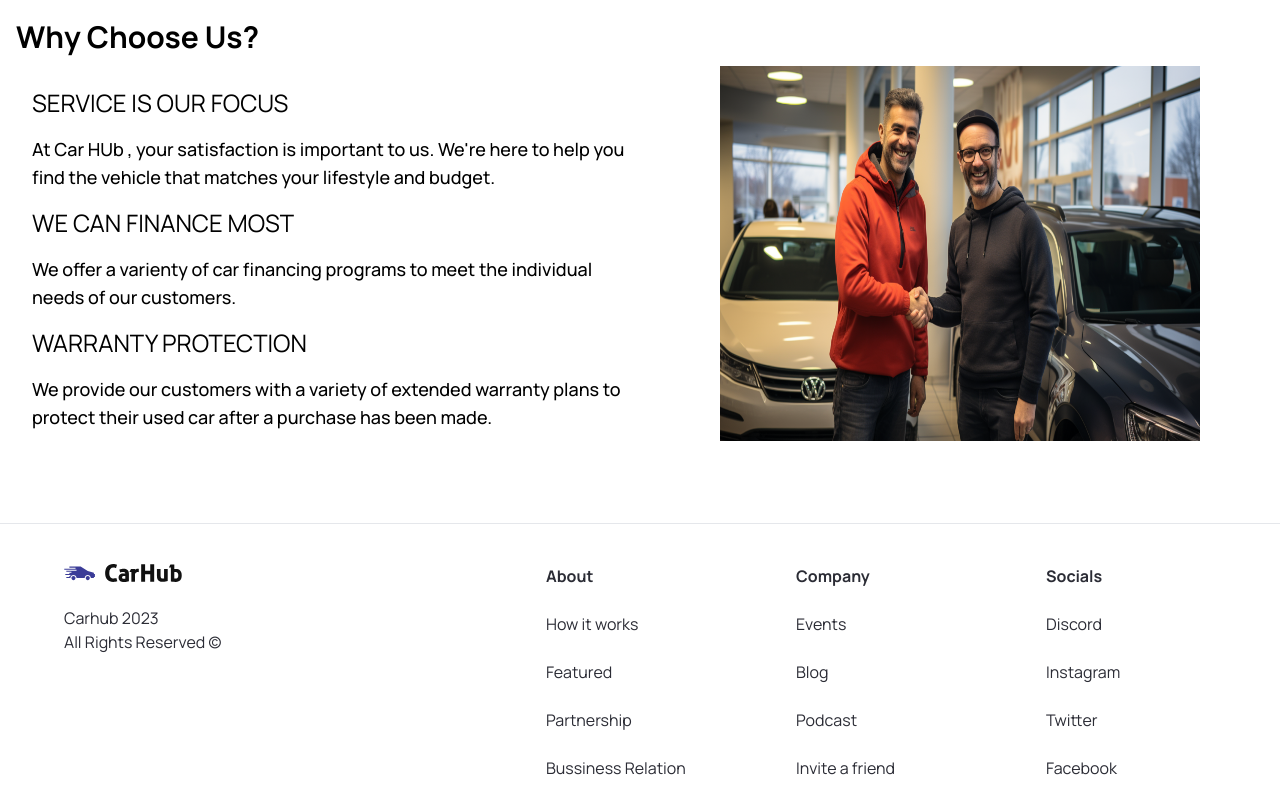
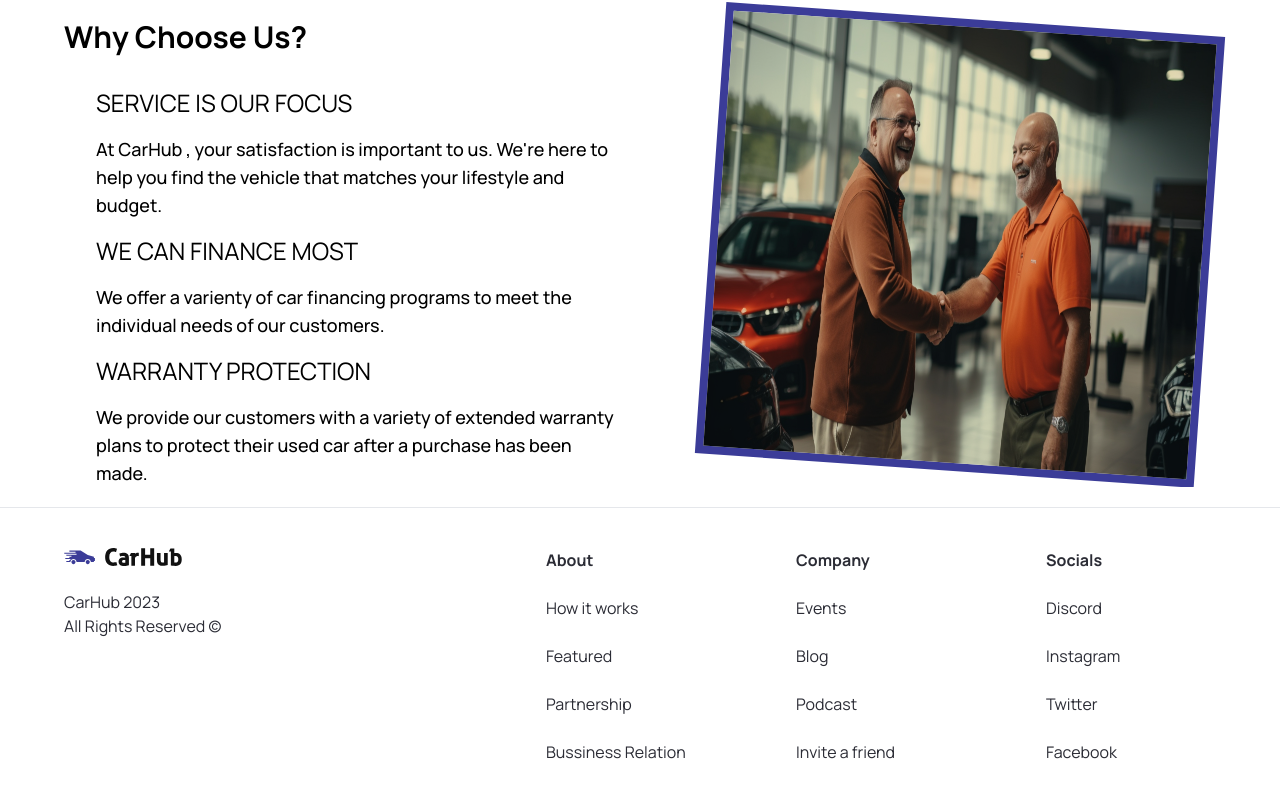
Before and after one commit to vronney/car-showcase, a Next.js app: page / in a window 1280 px wide. Shown: the part 1370-2180 px from the top of the page. Built offline with nearby package versions, Linux system fonts and the light colour scheme.

Commit message:
Images added to why section

```diff
--- a/components/Footer.tsx
+++ b/components/Footer.tsx
@@ -5,7 +5,7 @@ import { footerLinks } from "@/constants";
 
 const Footer = () => {
   return (
-    <footer className="flex flex-col border-t text-black-100 mt-5">
+    <footer className="flex flex-col border-t text-black-100 mt-5 max-w-[1440px] mx-auto">
       <div className="flex max-md:flex-col flex-wrap justify-between gap-5 sm:px-16 px-6 py-10">
         <div className="flex flex-col justify-start items-start gap-6">
           <Image
@@ -16,7 +16,7 @@ const Footer = () => {
             className="object-contain"
           />
           <p className="text-base text-grey-700">
-            Carhub 2023 <br /> All Rights Reserved &copy;
+            CarHub 2023 <br /> All Rights Reserved &copy;
           </p>
         </div>
 
--- a/components/WelcomeWrap.tsx
+++ b/components/WelcomeWrap.tsx
@@ -12,7 +12,7 @@ const WelcomeWrap = () => {
   };
 
   return (
-    <section className="flex flex-col border-t mt-5 border-grey-100 text-black-100 font-extrabold relative p-4 justify-center sm:px-16">
+    <section className="flex flex-col border-t mt-5 border-grey-100 text-black-100 font-extrabold relative p-4 justify-center sm:px-16 max-w-[1440px] mx-auto">
       <div className="absolute left-0 w-full h-full xl:h-full z-0 opacity-60">
         <Image
           src="/dealership_image.png"
--- a/components/WhySection.tsx
+++ b/components/WhySection.tsx
@@ -1,28 +1,49 @@
-import React from "react";
+"use client";
+
+import React, { useState, useEffect } from "react";
 import Image from "next/image";
 
 const WhySection = () => {
+  const [currentImageIndex, setCurrentImageIndex] = useState(0);
+
+  const images = [
+    "/customer_1.png",
+    "/customer_2.png",
+    "/customer_3.png",
+    "/customer_4.png",
+    "/customer_5.png",
+  ];
+
+  useEffect(() => {
+    const interval = setInterval(() => {
+      setCurrentImageIndex((prev) => (prev + 1) % images.length);
+    }, 3000);
+    return () => clearInterval(interval);
+  }, []);
+
   return (
-    <section className="flex flex-col sm:flex-row relative mt-5 max-h-[850px] h-full sm:h-[500px]">
-      <div className="flex flex-col justify-start items-start w-full sm:w-[50%] order-1">
-        <div className="m-4">
-          <h1 className="text-3xl font-bold text-left">Why Choose Us?</h1>
+    <section className="flex flex-col sm:flex-row relative mt-5 h-full padding-x max-w-[1440px] mx-auto">
+      <div className="flex flex-col justify-center sm:justify-start sm:items-start w-full sm:w-[50%] order-1">
+        <div className="my-4">
+          <h1 className="text-3xl font-bold text-center sm:text-left">
+            Why Choose Us?
+          </h1>
         </div>
-        <div className="mt-4 ml-8 mr-2 sm:mr-0">
+        <div className="mt-4 lg:mx-4 lg:ml-8 sm:mr-2">
           <h3 className="text-2xl text-left uppercase">Service is our focus</h3>
           <p className="font-medium text-lg mt-4">
-            At Car HUb , your satisfaction is important to us. We're here to
-            help you find the vehicle that matches your lifestyle and budget.
+            At CarHub , your satisfaction is important to us. We're here to help
+            you find the vehicle that matches your lifestyle and budget.
           </p>
         </div>
-        <div className="mt-4 ml-8 mr-2 sm:mr-0">
+        <div className="mt-4 lg:mx-4 lg:ml-8 sm:mr-2">
           <h3 className="text-2xl text-left uppercase">We Can Finance Most</h3>
           <p className="font-medium text-lg mt-4">
             We offer a varienty of car financing programs to meet the individual
             needs of our customers.
           </p>
         </div>
-        <div className="mt-4 ml-8 mr-2 sm:mr-0">
+        <div className="mt-4 lg:mx-4 lg:ml-8 sm:mr-2">
           <h3 className="text-2xl text-left uppercase">Warranty Protection</h3>
           <p className="font-medium text-lg mt-4">
             We provide our customers with a variety of extended warranty plans
@@ -30,16 +51,14 @@ const WhySection = () => {
           </p>
         </div>
       </div>
-      <div className="flex justify-center flex-wrap content-center w-full sm:w-[50%] h-full relative sm:absolute sm:right-0 order-2">
-        <img
-          src="customer_1.png"
-          alt="image1"
-          className="w-[75%] h-[75%] md:h-[50%] lg:h-[75%] mx-2 mt-8 sm:mt-0"
+      <div className="flex justify-center flex-wrap content-center w-full sm:w-[50%] h-full relative sm:absolute sm:right-0 order-2 lg:rotate-[4deg] padding-x sm:p-4 md:object-cover">
+        <Image
+          src={images[currentImageIndex]}
+          alt={`customer-${currentImageIndex}`}
+          width={500}
+          height={500}
+          className="mx-2 mt-8 border-8 border-[#3b3c98] sm:mt-0 md:h-full"
         />
-        {/* <img src="customer_2.png" alt="image2" className="w-1/2 mx-2" />
-        <img src="customer_3.png" alt="image3" className="w-1/2 mx-2" />
-        <img src="customer_4.png" alt="image3" className="w-1/2 mx-2" />
-        <img src="customer_5.png" alt="image3" className="w-1/2 mx-2" /> */}
       </div>
     </section>
   );
```
Also changed, not shown: app/globals.css (line endings or trailing spaces).
